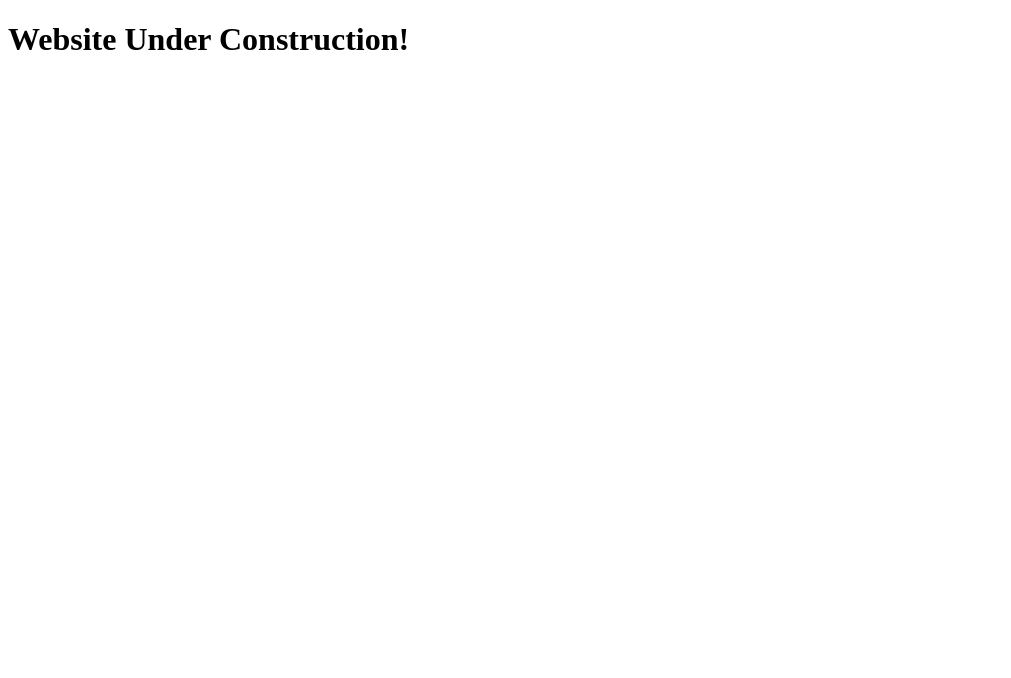
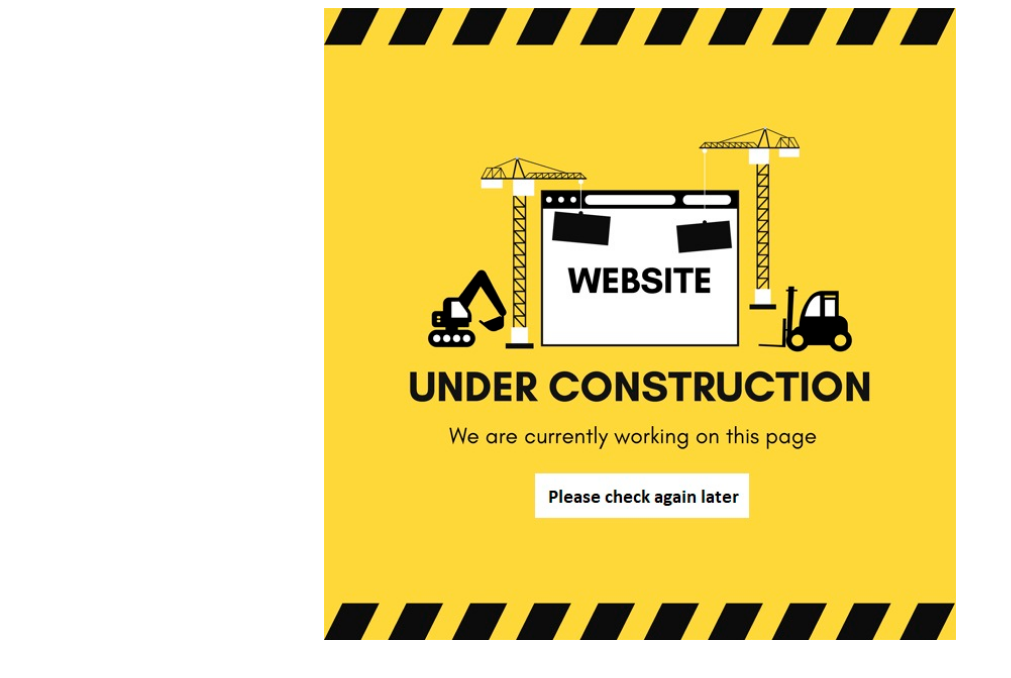
Before and after one commit to sakib-zaman/sakib-zaman.github.io, a plain HTML site: page index.html in a window 1280 px wide. Shown: the whole page, without its empty margins (0-1011 px from the left). Drawn offline with Linux system fonts and the light colour scheme.

Commit message:
Added temporary image

```diff
--- a/index.html
+++ b/index.html
@@ -6,6 +6,8 @@
 </head>
 
 <body>
-    <h1>Website Under Construction!</h1>
+    <div style="text-align: center;">
+        <img src=image.jpg style="width: 50%; height: 100%;">
+    </div>
 </body>
 </html>
```
Also changed, not shown: image.jpg (added).
